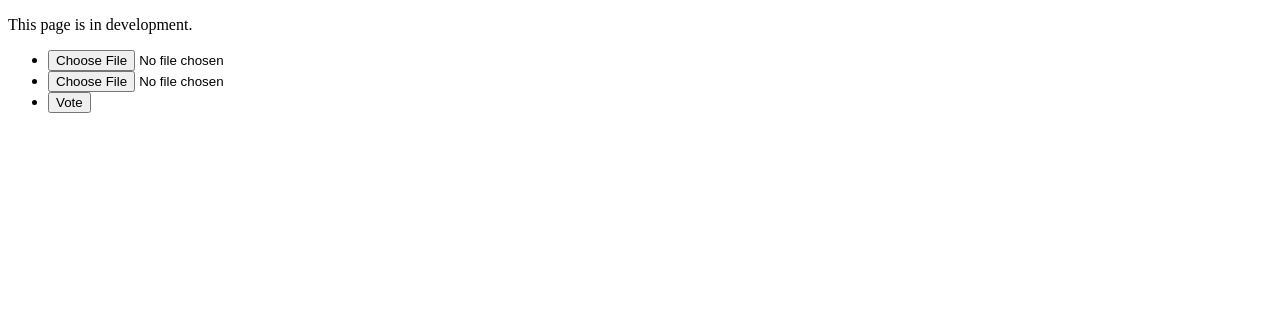
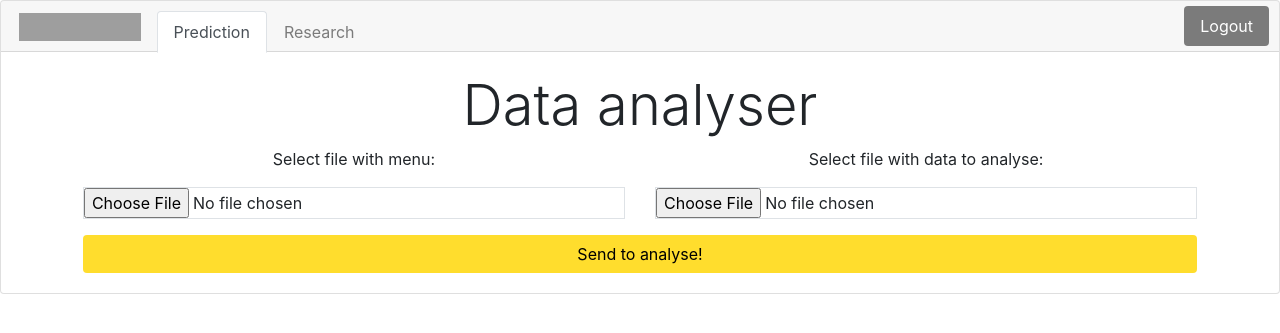
Before and after one commit to danila19991/tinkoff-web-service, a Django app: page / in a window 1280 px wide. Shown: the top 333 px of the page. Run offline with Django 3.2, Linux system fonts and the light colour scheme; some libraries are stand-ins or nearby versions; grey boxes are pictures that could not be loaded.

Commit message:
Added beautiful design for Predict page, Authorization page and integration with backend.

```diff
--- a/predictor/urls.py
+++ b/predictor/urls.py
@@ -2,8 +2,10 @@ from django.urls import path
 
 from . import views
 
+
 app_name = 'predictor'
 
+# TODO: add static just for one app
 urlpatterns = [
     path('', views.index, name='index'),
 ]
--- a/predictor/views.py
+++ b/predictor/views.py
@@ -13,6 +13,7 @@ def index(request):
             for chunk in request.FILES['file'].chunks():
                 result += chunk.decode()
         request.session['result'] = result
+
         return render(request, 'predictor/index.html', {'some_text': result})
     if request.method == 'GET' and 'download' in request.GET and\
             'result' in request.session:
--- a/templates/predictor/index.html
+++ b/templates/predictor/index.html
@@ -1,25 +1,89 @@
 <!DOCTYPE html>
 <html lang="en">
 <head>
-    <meta charset="UTF-8">
-    <title>cafe predictions</title>
+	<title>Data analyser</title>
+	<meta charset="utf-8">
+	<meta name="viewport" content="width=device-width, initial-scale=1">
+	<link rel="stylesheet" href="https://maxcdn.bootstrapcdn.com/bootstrap/4.1.3/css/bootstrap.min.css">
+	<script src="https://ajax.googleapis.com/ajax/libs/jquery/3.3.1/jquery.min.js"></script>
+	<script src="https://cdnjs.cloudflare.com/ajax/libs/popper.js/1.14.3/umd/popper.min.js"></script>
+	<script src="https://maxcdn.bootstrapcdn.com/bootstrap/4.1.3/js/bootstrap.min.js"></script>
 </head>
 <body>
-    <p>This page is in development.</p>
+	<div class="card text-center">
+
+		<div class="card-header" style="padding-top: 5px; padding-bottom: 0px">
+			<div class="form-group" style="margin-bottom: 0">
+			    <div class="row">
+
+			    	<div class="col-11" >
+						<ul class="nav nav-tabs card-header-tabs">
+                            <a class="navbar-brand" style="color: #212529; margin-top: 2px; margin-left: 8px; padding-top: 5px">
+			                    {% load static %}
+							    <img src="{% static "img/logo.png" %}" width="121.6" height="27.6" class="d-inline-block align-top" alt="">
+							</a>
+						  	<li class="nav-item" style="padding-top: 5px">
+						    	<a class="nav-link active" href="index.html">Prediction</a>
+						  	</li>
+						  	<li class="nav-item" style="padding-top: 5px">
+						   		<a class="nav-link" href="research.html" style="color: rgba(0,0,0,.5);">Research</a>
+						  	</li>
+						</ul>
+					</div>
+
+					<div class="col-1" style="padding-bottom: 5px">
+
+			            <ul class="nav nav-pills card-header-pills justify-content-end">
+			              <li class="nav-item">
+			                <a class="nav-link active" href="#" style="background-color: rgba(0,0,0,.5);">Logout</a>
+			              </li>
+			            </ul>
+			        </div>
+
+
+				</div>
+            </div>
+		</div>
+
+		<div class="card-body">
         <form action="{% url 'predictor:index' %}" method="post" enctype="multipart/form-data">
             {% csrf_token %}
-        <ul>
-            <li><input type="file" name="menu"></li>
-            <li><input type="file" name="file"></li>
-            <li><input type="submit" value="Vote" /></li>
-        </ul>
+		    <div class="container-fluid" style="padding: 0 5% 0 5%">
+				<h1 class="display-4">Data analyser</h1>
+
+			    <div class="form-group">
+			          <div class="row">
+			          		<div class="col-lg-6">
+					            <p>Select file with menu:</p>
+					            <input type="file" class="form-control-file border" name="menu">
+			              	</div>
+
+			          		<div class="col-lg-6">
+					            <p>Select file with data to analyse:</p>
+					            <input type="file" class="form-control-file border" name="file">
+
+			              	</div>
+			          </div>
+			    </div>
+			    <button type="submit" class="btn btn-block" name="code" style="background-color: #ffdd2d;" style="color: #ffdd2d;">
+			    Send to analyse!</button>
+			</div>
         </form>
+
             {% if some_text %}
-        <p>{{ some_text }}</p>
+		    <div class="container-fluid" style="padding: 1% 5% 0 5%">
+
+			    <p align="left" style="margin-bottom: 5px">Output statistic:</p>
+			    <textarea rows="15" readonly style="width: 100%">{{ some_text }}</textarea>
+
                 <form action="{% url 'predictor:index' %}" method="get">
-            <input type="submit" value="download" name="download" />
+				<button type="submit" class="btn btn-block" name="download" style="background-color: #ffdd2d;" style="color: #ffdd2d;">
+			    Download results</button>
                 </form>
+			</div>
             {% endif %}
 
+		  </div>
+		</div>
 </body>
 </html>
--- a/tinkoff_web_service/settings.py
+++ b/tinkoff_web_service/settings.py
@@ -25,7 +25,7 @@ SECRET_KEY = 'c4@-w=1q5$vfm&9wbcb5h^=4&q8g5rr$c-cu94+(&+q4=7v(li'
 # SECURITY WARNING: don't run with debug turned on in production!
 DEBUG = True
 
-ALLOWED_HOSTS = []
+ALLOWED_HOSTS = ['192.168.1.110']
 
 
 # Application definition
@@ -119,3 +119,7 @@ USE_TZ = True
 # https://docs.djangoproject.com/en/2.1/howto/static-files/
 
 STATIC_URL = '/static/'
+
+STATICFILES_DIRS = [
+    os.path.join(BASE_DIR, 'static')
+]
--- a/tinkoff_web_service/urls.py
+++ b/tinkoff_web_service/urls.py
@@ -16,7 +16,10 @@ Including another URLconf
 from django.contrib import admin
 from django.urls import include, path
 
+from django.conf import settings
+from django.conf.urls.static import static
+
 urlpatterns = [
     path('', include('predictor.urls')),
     path('admin/', admin.site.urls),
-]
+] + static(settings.STATIC_URL, document_root=settings.STATIC_ROOT)
```
Also changed, not shown: templates/predictor/auth.html (added, +48 -0 lines). Lines whose indentation alone changed are shown as unchanged.
